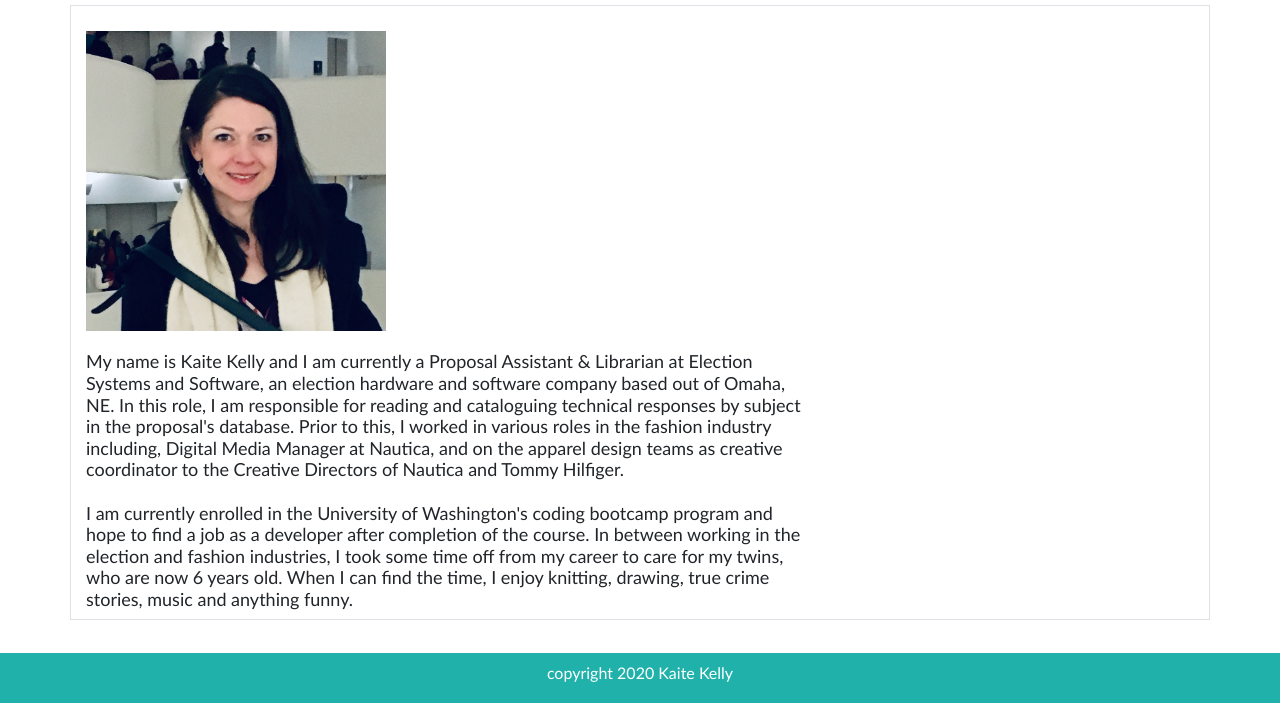
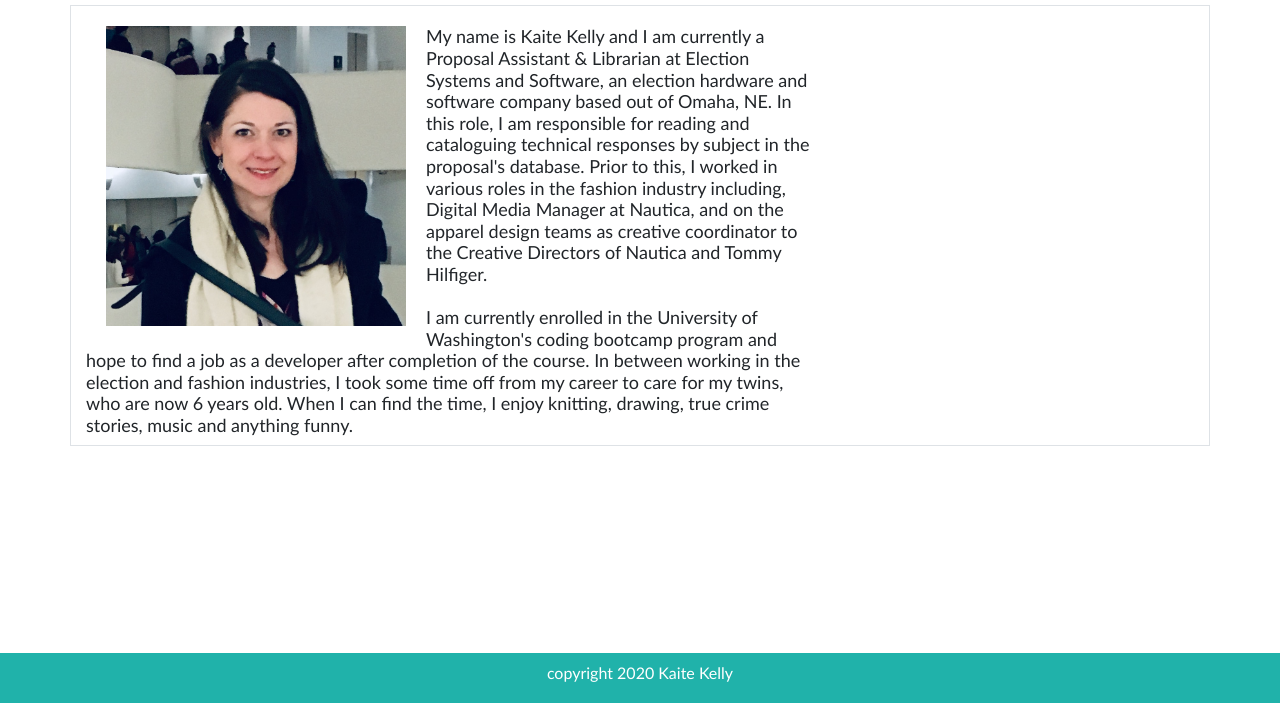
Before and after one commit to kaitekelly/portfolio, a plain HTML site: page index.html in a window 1280 px wide. Shown: the part 97-800 px from the top of the page. Drawn offline with nearby package versions, Linux system fonts and the light colour scheme.

Commit message:
Uploading after using the HTML validator service

```diff
--- a/index.html
+++ b/index.html
@@ -51,31 +51,39 @@
     <div class="container">
         <!--About Me Section Begins -->
         <div class="row">
-            <div class="col-lg-8" id="about-me">
+            <div class="col-lg-8">
                 <h2> About Me</h2>
             </div>
         </div>
         <div class="row">
-            <span class="border">
+            <div class="border">
                 <div class="col-lg-8" id="about-box">
-                    <img src="images/IMG_9183.jpeg" class="img-fluid" alt="picture of Kaite">
-                    <h4> My name is Kaite Kelly and I am currently a Proposal Assistant & Librarian at Election Systems
-                        and Software, an election hardware and software company based out of Omaha, NE. In this role, I
+                    <img src="images/IMG_9183.jpeg" id="about-pic" class="img-fluid" alt="picture of Kaite">
+                    <h4> My name is Kaite Kelly and I am currently a Proposal Assistant & Librarian at Election
+                        Systems
+                        and Software, an election hardware and software company based out of Omaha, NE. In this
+                        role, I
                         am responsible for reading and cataloguing technical responses by subject in the proposal's
-                        database. Prior to this, I worked in various roles in the fashion industry including, Digital
+                        database. Prior to this, I worked in various roles in the fashion industry including,
+                        Digital
                         Media Manager at Nautica, and on the apparel design teams as creative coordinator to the
                         Creative Directors of Nautica and Tommy Hilfiger.
                         <br>
                         <br>
-                        I am currently enrolled in the University of Washington's coding bootcamp program and hope to
-                        find a job as a developer after completion of the course. In between working in the election and
+                        I am currently enrolled in the University of Washington's coding bootcamp program and hope
+                        to
+                        find a job as a developer after completion of the course. In between working in the election
+                        and
                         fashion industries, I took some time off from my career to care for my twins, who are now 6
-                        years old. When I can find the time, I enjoy knitting, drawing, true crime stories, music and
+                        years old. When I can find the time, I enjoy knitting, drawing, true crime stories,
+                        music and
                         anything funny. </h4>
                 </div>
-            </span>
+            </div>
         </div>
     </div>
+    <br>
+    <br>
 
     <!-- Footer begins here-->
     <footer>
--- a/style.css
+++ b/style.css
@@ -1,14 +1,6 @@
 body {
     font-family: 'Gill Sans', 'Gill Sans MT', Calibri, 'Trebuchet MS', sans-serif;
 }
-
-/* .nav {
-    background-color: white;
-    height: 75px;
-    width: 100%; */
-    /* float: right;   */
-
-/* } */
 
 .name {
     background-color: darkcyan;
@@ -19,25 +11,21 @@ body {
     font-size: 26px;
     text-align: center;
     padding: 20px;
-
 }
 
 .form-margin {
     margin-top: 20px;
-
 }
 
 .mt-4 {
     margin-top: ($spacer * 1.5) !important;
-
   }
 
-  .mb-5 {
+.mb-5 {
     margin-bottom: ($spacer * 3) !important;
-
   }
 
-  .py-2 {
+.py-2 {
     padding-top: ($spacer * .5) !important;
     padding-bottom: ($spacer * .5) !important;
   }
@@ -48,26 +36,26 @@ body {
     /* border-bottom: grey solid 2px; */
     /* margin-top: 40px; */
     /* float: left;  */
-
 }
 
     #about-box {
     width: 600px;
-    background-color: white; */
-    /* float: left; */
+    background-color: white;
     margin-top: 25px;
+    margin-bottom: 300px;
+}
 
+#about-pic {
+    margin: 20px;
 }
 
 img {
     float: left;
-    margin-top: 25px;
     width: 300px;
     height: 300px;
 }
 
 h4 {
-    float: left;
     font-size: 18px;
     padding-top: 20px;
 }
```
Also changed, not shown: 1 other file.
